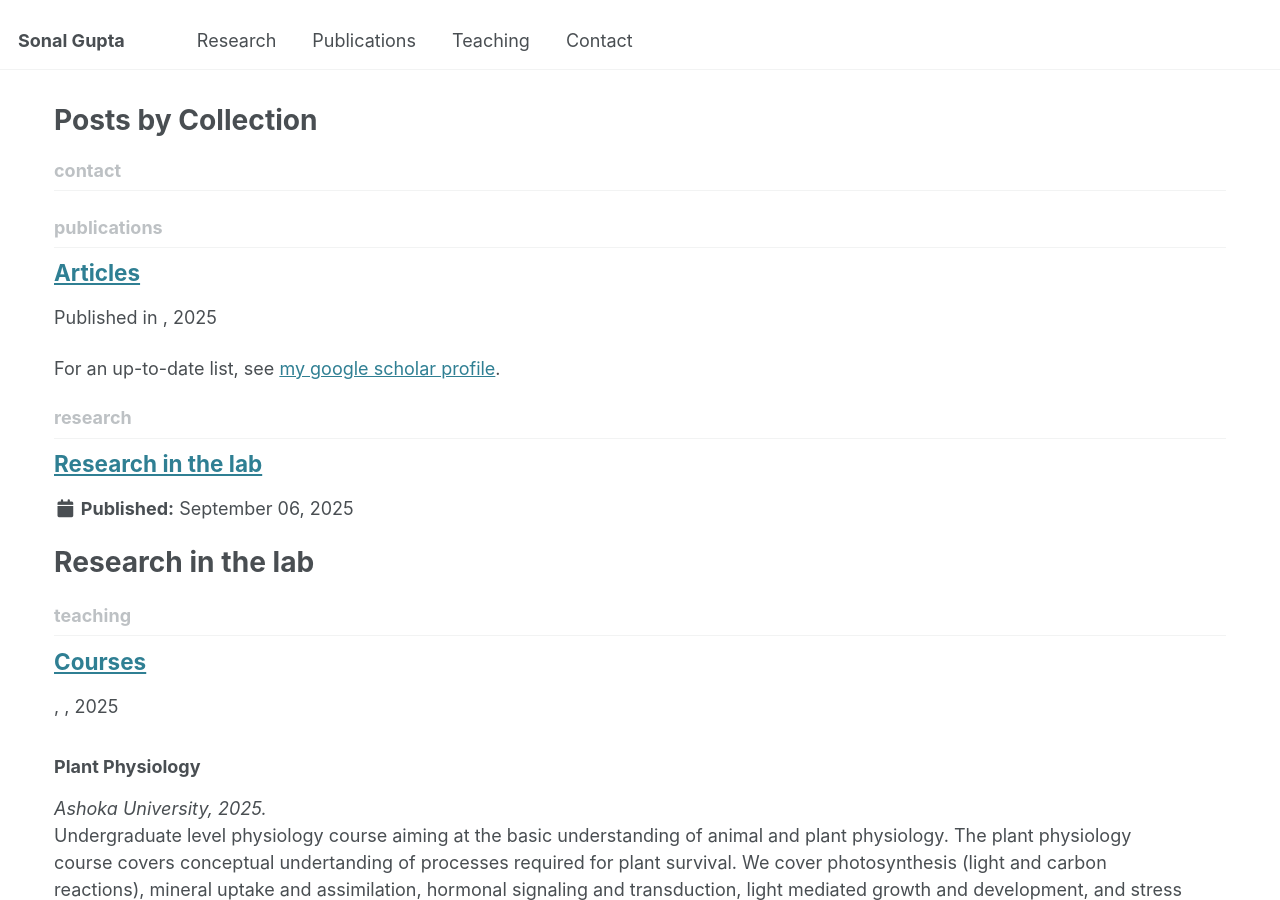
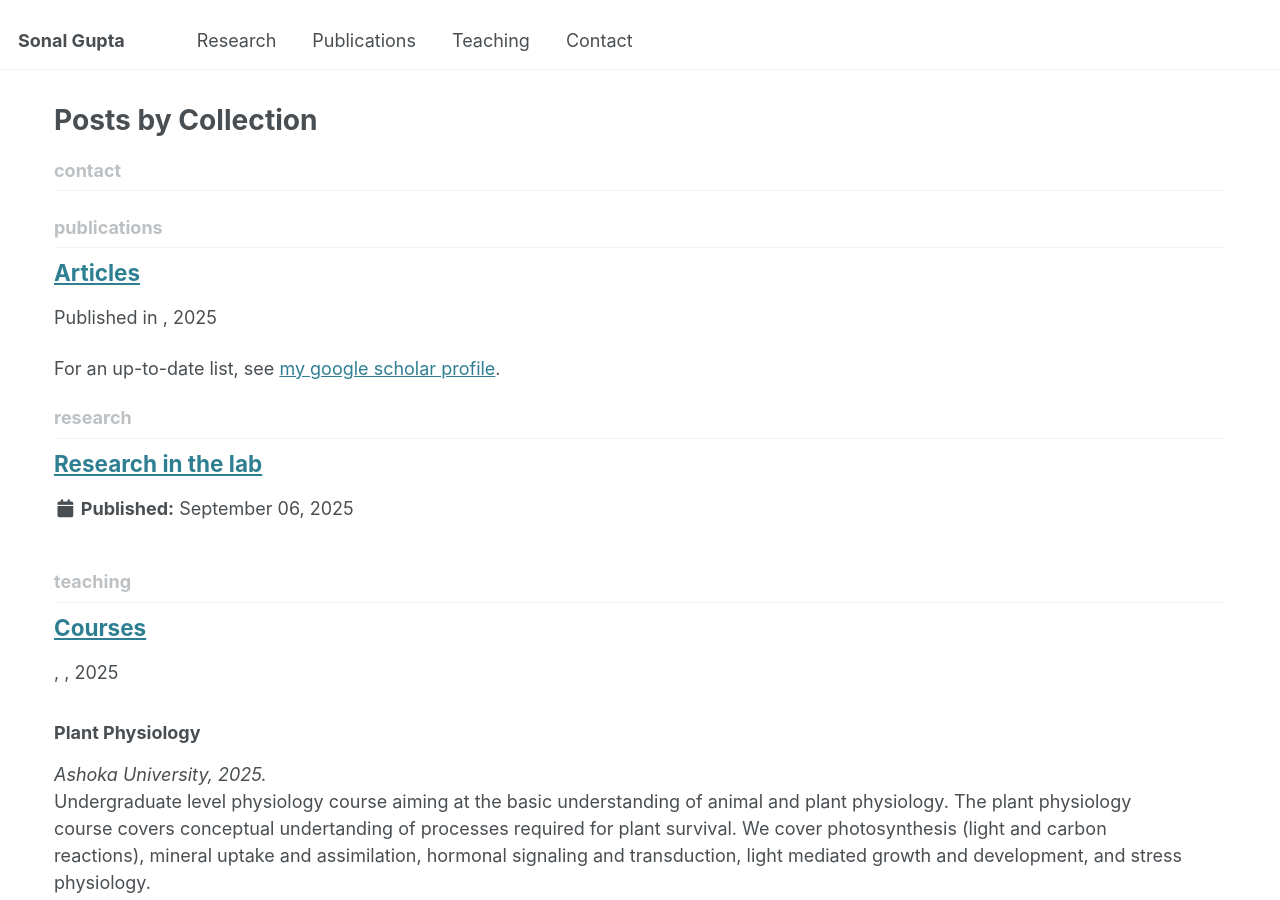
Before and after one commit to gupta-plantgenevo/gupta-plantgenevo.github.io, a Jekyll site: the page built from _pages/collection-archive.html, in a window 1280 px wide and 900 px high. Built offline with Jekyll 4.4.1, drawn with Linux system fonts in a browser that asks for light colours.

Commit message:
Update Research.md

```diff
--- a/_research/Research.md
+++ b/_research/Research.md
@@ -4,9 +4,6 @@ title: "Research in the lab"
 author_profile: false
 permalink: /research/
 ---
-
-# Research in the lab
-{: .text-left }
 
 <!-- two-column responsive layout -->
 <div style="display: flex; gap: 2rem; align-items: flex-start; flex-wrap: wrap;">
```
